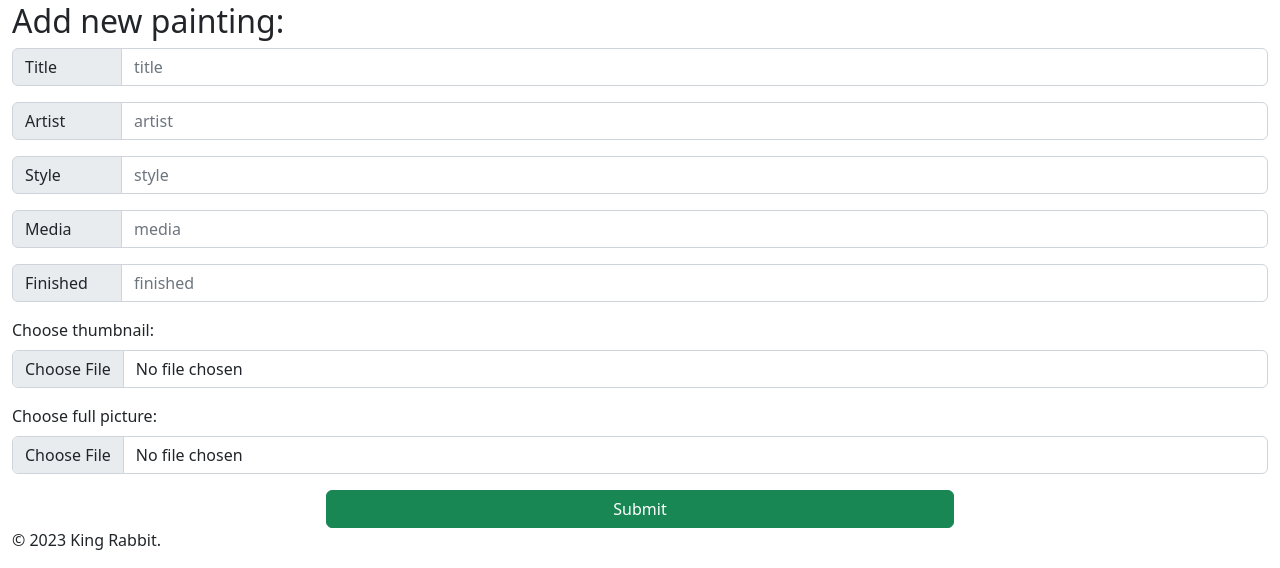
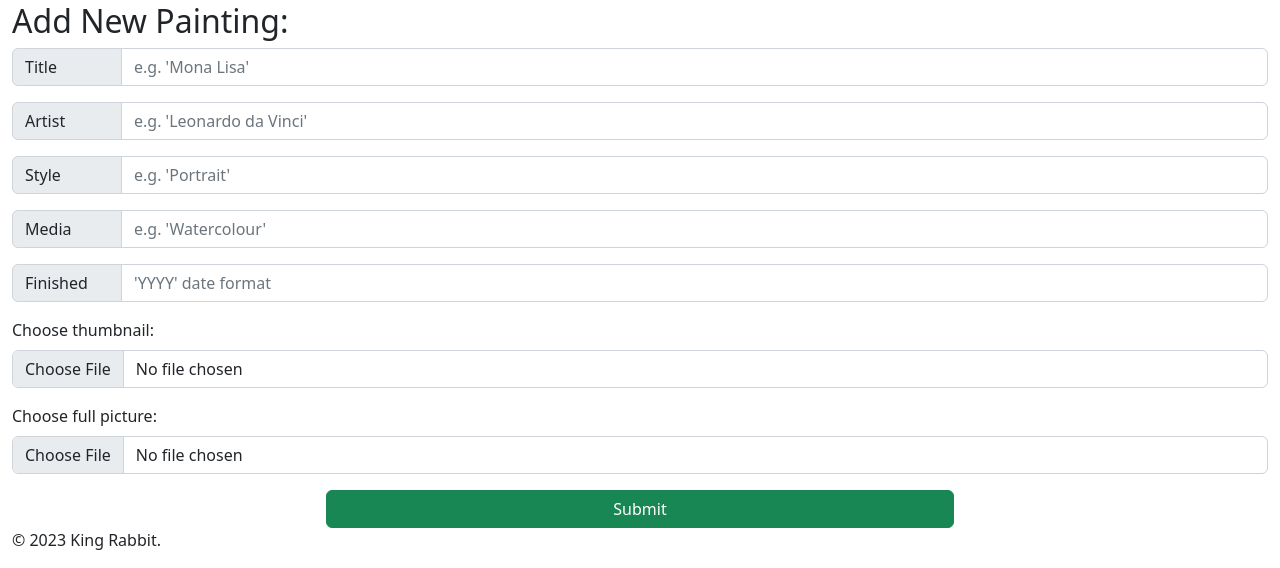
Before and after one commit to DerrickCGT/AcmeArtWebsite, a PHP site: page /add_painting.php in a window 1280 px wide. Shown: the part 54-622 px from the top of the page. Run offline with PHP 8.4, Linux system fonts and the light colour scheme; data comes from the database, SQL or seed files in the repository.

Commit message:
Updated preview text with examples in add_painting

```diff
--- a/add_painting.php
+++ b/add_painting.php
@@ -18,34 +18,34 @@
         <!-- Container. -->
         <div class="container-fluid">
             <!-- Heading. -->
-            <h2>Add new painting: </h2>
+            <h2>Add New Painting: </h2>
             <!-- Form. -->
             <!-- Source: https://www.w3schools.com/TAGs/att_form_enctype.asp -->
             <form action="add_painting_backend.php" method="post" enctype="multipart/form-data">
                 <!-- title. -->
                 <div class="input-group mb-3">
                     <span class="input-group-text" id="add_title" style="width: 110px;">Title</span>
-                    <input type="text" class="form-control" placeholder="title" aria-label="title" aria-describedby="add_title" name="add_title">
+                    <input type="text" class="form-control" placeholder="e.g. 'Mona Lisa'" aria-label="title" aria-describedby="add_title" name="add_title">
                 </div>
                 <!-- artist. -->
                 <div class="input-group mb-3">
                     <span class="input-group-text" id="add_artist" style="width: 110px;">Artist</span>
-                    <input type="text" class="form-control" placeholder="artist" aria-label="artist" aria-describedby="add_artist" name="add_artist">
+                    <input type="text" class="form-control" placeholder="e.g. 'Leonardo da Vinci'" aria-label="artist" aria-describedby="add_artist" name="add_artist">
                 </div>
                 <!-- style. -->
                 <div class="input-group mb-3">
                     <span class="input-group-text" id="add_style" style="width: 110px;">Style</span>
-                    <input type="text" class="form-control" placeholder="style" aria-label="style" aria-describedby="add_style" name="add_style">
+                    <input type="text" class="form-control" placeholder="e.g. 'Portrait'" aria-label="style" aria-describedby="add_style" name="add_style">
                 </div>
                 <!-- media. -->
                 <div class="input-group mb-3">
                     <span class="input-group-text" id="add_media" style="width: 110px;">Media</span>
-                    <input type="text" class="form-control" placeholder="media" aria-label="media" aria-describedby="add_media" name="add_media">
+                    <input type="text" class="form-control" placeholder="e.g. 'Watercolour'" aria-label="media" aria-describedby="add_media" name="add_media">
                 </div>
                 <!-- finished. -->
                 <div class="input-group mb-3">
                     <span class="input-group-text" id="add_finished" style="width: 110px;">Finished</span>
-                    <input type="text" class="form-control" placeholder="finished" aria-label="finished" aria-describedby="add_finished" name="add_finished">
+                    <input type="text" class="form-control" placeholder="'YYYY' date format" aria-label="finished" aria-describedby="add_finished" name="add_finished">
                 </div>
                 <!-- thumbnail. -->
                 <div class="mb-3">
```
